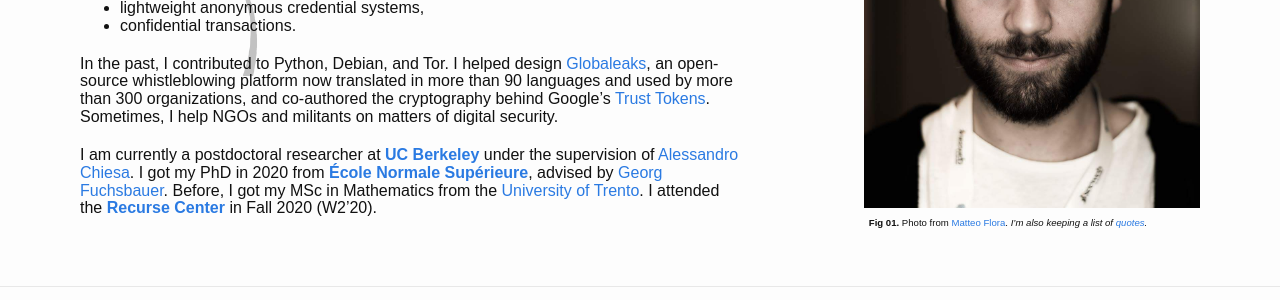
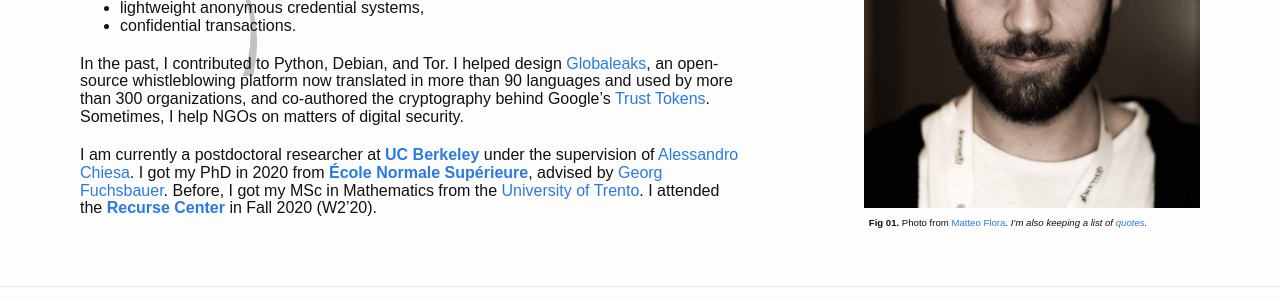
Before and after one commit to mmaker/mmaker.github.io, a Jekyll site: the page built from index.md, in a window 1280 px wide. Shown: the part 224-524 px from the top of the page. Built offline with Jekyll 4.4.1, drawn with Linux system fonts in a browser that asks for light colours; nearby versions of some CDN libraries.

```diff
--- a/index.md
+++ b/index.md
@@ -18,7 +18,7 @@ In the past, I contributed to Python, Debian, and Tor.
 I helped design [Globaleaks](http://globaleaks.org/), an open-source whistleblowing platform
 now translated in more than 90 languages and used by more than 300 organizations,
 and co-authored the cryptography behind Google's [Trust Tokens](https://developer.chrome.com/en/docs/privacy-sandbox/trust-tokens/).
-Sometimes, I help NGOs and militants on matters of digital security.
+Sometimes, I help NGOs on matters of digital security.
 
 I am currently a postdoctoral researcher at **[UC Berkeley](https://eecs.berkeley.edu/)** under
 the supervision of [Alessandro Chiesa](https://people.eecs.berkeley.edu/~alexch/).
```
Also changed, not shown: backinparis.md (+2 -2 lines).
